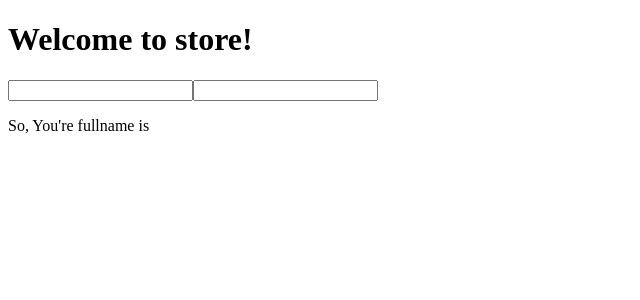
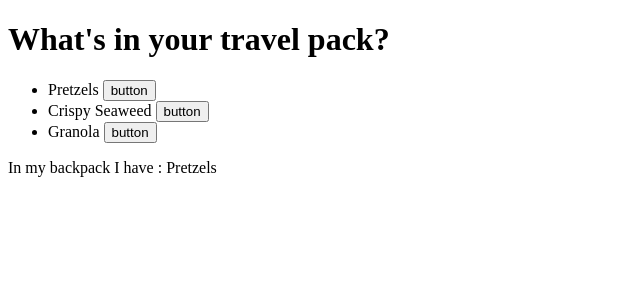
Before and after one commit to Devanshukoli/full-stack-submission-repo, a React (Vite) app: page / in a window 1280 px wide. Shown: the top 300 px of the page, without its empty margins (0-640 px from the left). Built offline with nearby package versions, Linux system fonts and the light colour scheme.

Commit message:
update app component, to learn avoid duplciation in state

```diff
--- a/src/App.jsx
+++ b/src/App.jsx
@@ -1,25 +1,28 @@
 import { useState } from "react";
 
+const initialValues = [
+  { title: 'Pretzels', id: 0 },
+  { title: 'Crispy Seaweed', id: 1 },
+  { title: 'Granola', id: 2 },
+]
+
 const App = () => {
-  const [firstName, setFirstName] = useState('')
-  const [lastName, setLastName] = useState('')
-  const fullName = firstName + ' ' + lastName;
-
-  const handleFirstNameChange = (e) => {
-    setFirstName(e.target.value)
-  }
-
-  const handleLastNameChange = (e) => {
-    setLastName(e.target.value)
-  }
+  const [items, setItems] = useState(initialValues);
+  const [selectedItem, setSelectedItems] = useState(items[0])
 
   return (
     <div>
-      <h1>Welcome to store!</h1>
-      <input value={firstName} onChange={handleFirstNameChange}></input>
-      <input value={lastName} onChange={handleLastNameChange}></input>
-
-      <p>So, You're fullname is <b>{fullName}</b></p>
+      <h1>What's in your travel pack?</h1>
+      <ul>
+        {items.map((i) => (
+          <li key={i.id}>
+            {i.title}
+            {' '}
+            <button onClick={() => setSelectedItems(i)}>button</button>
+          </li>
+        ))}
+      </ul>
+      <p>In my backpack I have : {selectedItem.title}</p>
     </div>
   )
 }
```
